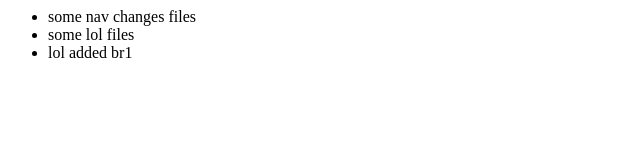
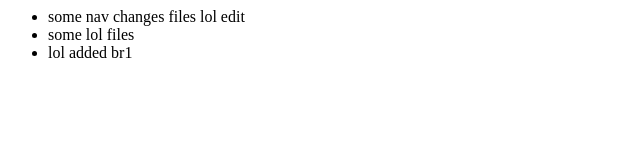
Before and after one commit to navedbc/newGitTest, a plain HTML site: page index.html in a window 1280 px wide. Shown: the full height of the page, 0-640 px from the left. Drawn offline with Linux system fonts and the light colour scheme.

Commit message:
lol made some line 1 changes

```diff
--- a/index.html
+++ b/index.html
@@ -1,6 +1,6 @@
 <html>
 <ul>
-<li>some nav changes files</li>
+<li>some nav changes files lol edit</li>
 <li>some lol files</li>
 <li>lol added br1</li>
 </ul>
```
